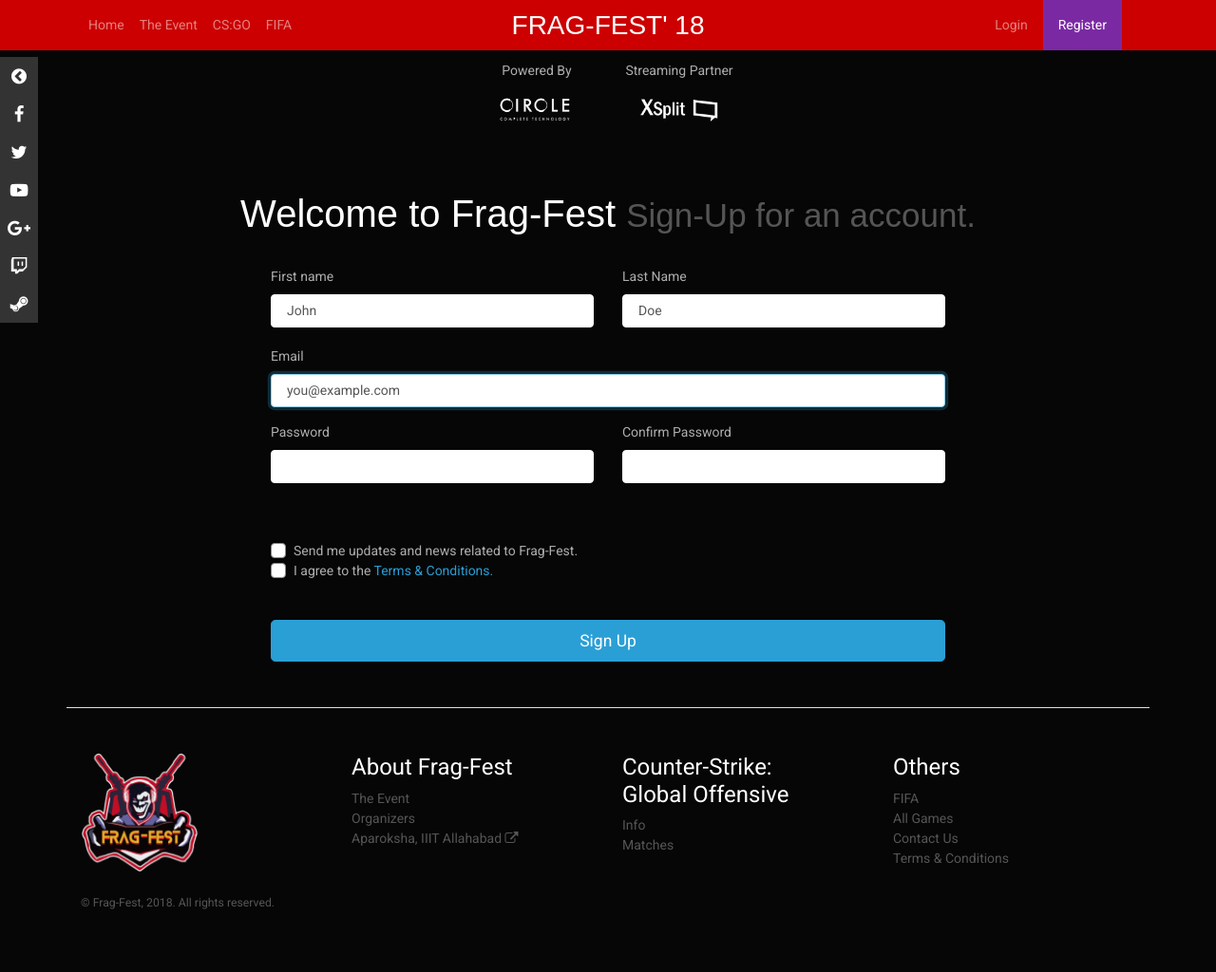
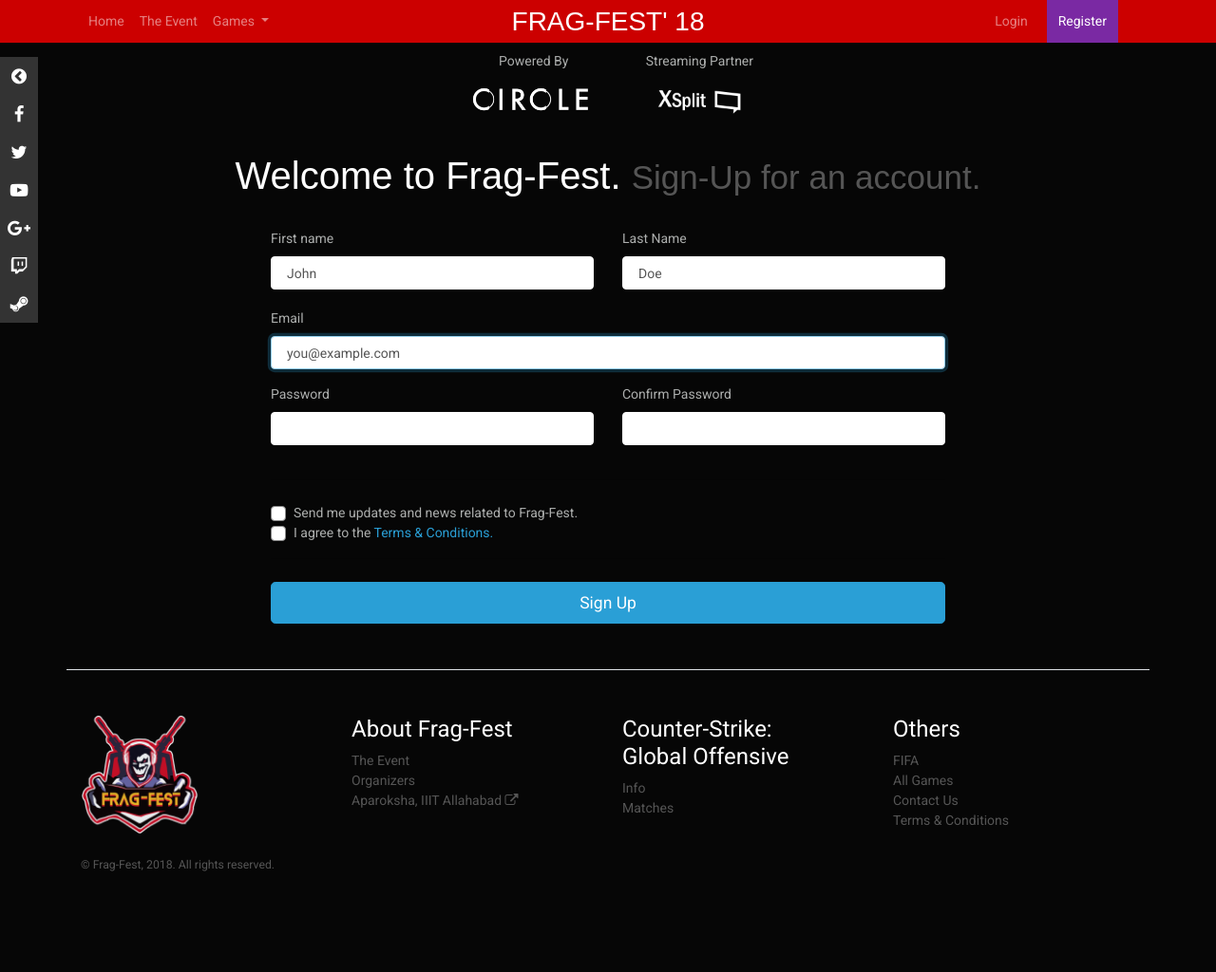
Before and after one commit to teraflik/frag-fest-platform, a Django app: page /signup/ in a window 1280 px wide. Shown: the whole page at 95% size. After the commit the page ends 918 px from the top, so only its background shows below. Run offline with Django 3.2, Linux system fonts and the light colour scheme; some libraries are stand-ins or nearby versions; some web fonts are replaced.

Commit message:
Add drop-down for games

```diff
--- a/portal/static/portal/css/style.css
+++ b/portal/static/portal/css/style.css
@@ -1,7 +1,7 @@
 @import url('https://fonts.googleapis.com/css?family=Patua+One');
 
 body{
-	padding-top: 60px;
+	padding-top: 50px;
 	-webkit-font-smoothing: antialiased;
 	-moz-osx-font-smoothing: grayscale;
 }
@@ -19,7 +19,13 @@ h1, h2, h3, h4{
 	margin-right: 1em;
 	color: white;
 }
-
+.navbar{
+	padding-top: 4px;
+	padding-bottom: 4px;
+}
+.navbar .dropdown:hover>.dropdown-menu {
+	display: block;
+}
 .navbar-brand{
 	font-size: 1.5em;
 }
@@ -28,7 +34,6 @@ h1, h2, h3, h4{
 	.navbar-brand.nav-centre-brand
 	{
 		font-size: 2.0em;
-		/*padding-top: 30px;*/
 		position: absolute;
 		width: 100%;
 		left: 0;
@@ -40,12 +45,17 @@ h1, h2, h3, h4{
 	.navbar-dark .navbar-nav .active{
 		margin-right: 8px;
 		margin-left: 8px;
-		box-shadow: 0 0 0 8px rgb(146, 12, 12);
+		box-shadow: 0 0 0 4px rgb(146, 12, 12);
 		background-color: rgb(146, 12, 12);
+	}
+	.navbar .dropdown>.dropdown-menu .active {
+		margin-right: 0px;
+		margin-left: 0px;
+		box-shadow: 0 0 0 0px rgb(146, 12, 12);
 	}
 	.navbar #register{
 		margin-left: 16px;
-		box-shadow: 0 0 0 8px #7a29a3;
+		box-shadow: 0 0 0 4px #7a29a3;
 		background-color: #7a29a3;
 	}
 	.navbar #register a{
@@ -60,8 +70,8 @@ nav#sponsors{
 }
 nav#sponsors img
 {
-	width: 100px;
-	max-height: 100%;
+	height: 40px;
+	max-width: 100%;
 }
 nav#sponsors .sponsor-logo{
 	max-height: 120px;
--- a/portal/static/portal/js/main.js
+++ b/portal/static/portal/js/main.js
@@ -4,4 +4,10 @@ $(document).ready(function () {
       $("#side-toggle i").toggleClass("fa-chevron-circle-left fa-chevron-circle-right");
       return false;
     });
+    $('body').on('mouseenter mouseleave','.dropdown',function(e){
+      var _d=$(e.target).closest('.dropdown');_d.addClass('show');
+      setTimeout(function(){
+        _d[_d.is(':hover')?'addClass':'removeClass']('show');
+      },300);
+    });
 });
--- a/portal/templates/portal/nav.html
+++ b/portal/templates/portal/nav.html
@@ -1,4 +1,5 @@
 {% load static %}
+{% with request.resolver_match.url_name as page %}
 <nav class="navbar fixed-top navbar-expand-md navbar-dark bg-danger">
 	<div class="container">
 		<a class="navbar-brand nav-centre-brand frag-fest-logo" href="{% url 'portal:index' %}">FRAG-FEST' 18</a>
@@ -8,10 +9,20 @@
 
 		<div class="navbar-collapse collapse" id="mainNavbar">
 			<ul class="navbar-nav">
-				<li class="nav-item {% if request.resolver_match.url_name == 'index' %}active{% endif %}"><a class="nav-link" href="{% url 'portal:index' %}">Home</a></li>
-				<li class="nav-item {% if request.resolver_match.url_name == 'event' %}active{% endif %}"><a class="nav-link" href="{% url 'portal:event' %}">The Event</a></li>
-				<li class="nav-item {% if request.resolver_match.url_name == 'csgo' %}active{% endif %}"><a class="nav-link" href="{% url 'portal:csgo' %}">CS:GO</a></li>
-				<li class="nav-item {% if request.resolver_match.url_name == 'fifa' %}active{% endif %}"><a class="nav-link" href="{% url 'portal:fifa' %}">FIFA</a></li>
+				<li class="nav-item {% if page == 'index' %}active{% endif %}"><a class="nav-link" href="{% url 'portal:index' %}">Home</a></li>
+				<li class="nav-item {% if page == 'event' %}active{% endif %}"><a class="nav-link" href="{% url 'portal:event' %}">The Event</a></li>
+
+				<li class="nav-item dropdown">
+					<a class="nav-link dropdown-toggle" href="#" id="navbarDropdown" role="button" data-toggle="dropdown" aria-haspopup="true" aria-expanded="false">
+						Games
+					</a>
+					<div class="dropdown-menu bg-danger" aria-labelledby="navbarDropdown">
+						<a class="dropdown-item {% if page == 'csgo' %}active{% endif %}" href="{% url 'portal:csgo' %}">Counter-Strike: Global Offensive</a>
+						<a class="dropdown-item {% if page == 'fifa' %}active{% endif %}" href="{% url 'portal:fifa' %}">FIFA 18</a>
+						<div class="dropdown-divider"></div>
+						<a class="dropdown-item {% if page == 'all_games' %}active{% endif %}" href="{% url 'portal:all_games' %}">All Games</a>
+					</div>
+				</li>
 				{% comment %}
 				<li class="nav-item"><a class="nav-link" href="{% url 'portal:team_list' %}">Registered Teams</a></li>
 				{% endcomment %}
@@ -19,16 +30,18 @@
 
 			<ul class="navbar-nav ml-auto">
 				{% if user.is_authenticated %}
-				<li class="nav-item {% if request.resolver_match.url_name == 'profile' %}active{% endif %}"><a class="nav-link" href="{% url 'portal:profile'  %}">Profile</a></li>
+				<li class="nav-item {% if page == 'profile' %}active{% endif %}"><a class="nav-link" href="{% url 'portal:profile'  %}">Profile</a></li>
 				<li class="nav-item"><a class="nav-link" href="{% url 'portal:logout' %}">Logout</a></li>
 				{% else %}
-				<li class="nav-item {% if request.resolver_match.url_name == 'login' %}active{% endif %}"><a class="nav-link" href="{% url 'portal:login' %}">Login</a></li>
-				<li class="nav-item {% if request.resolver_match.url_name == 'signup' %}active{% endif %}" id="register"><a class="nav-link" href="{% url 'portal:signup' %}">Register</a></li>
+				<li class="nav-item {% if page == 'login' %}active{% endif %}"><a class="nav-link" href="{% url 'portal:login' %}">Login</a></li>
+				<li class="nav-item {% if page == 'signup' %}active{% endif %}" id="register"><a class="nav-link" href="{% url 'portal:signup' %}">Register</a></li>
 				{% endif %}
 			</ul>
 		</div>
 	</div>
 </nav>
+
+{% endwith %}
 
 <nav class="container mx-auto pt-1" id="sponsors" >
 	<div class="row justify-content-center">
@@ -36,7 +49,7 @@
 			<div class="text-center">Powered By</div>
 			<div class="sponsor-logo">
 				<a target="_blank" href="http://www.circlect.com/">
-					<img src="{% static 'portal/img/sponsors/Circle.png' %}" class="img-fluid" alt="CircleCT">
+					<img src="{% static 'portal/img/sponsors/circle_big.png' %}" class="img-fluid" alt="CircleCT">
 				</a>
 			</div>
 		</div>
--- a/portal/templates/portal/signup.html
+++ b/portal/templates/portal/signup.html
@@ -1,8 +1,8 @@
 {% extends 'portal/base.html' %}
 
 {% block content %}
-<div class="px-3 py-3 pt-md-5 pb-md-4 mx-auto text-center">
-    <h3>Welcome to Frag-Fest
+<div class="px-3 py-3 pt-md-3 pb-md-4 mx-auto text-center">
+    <h3>Welcome to Frag-Fest.
         <small class="text-muted">Sign-Up for an account.</small>
 </div>
 <div class="col-md-8 mx-auto mb-4">
```
Also changed, not shown: portal/static/portal/img/sponsors/Circle - Copy.png (deleted), portal/static/portal/img/sponsors/circle_big.png (added).
